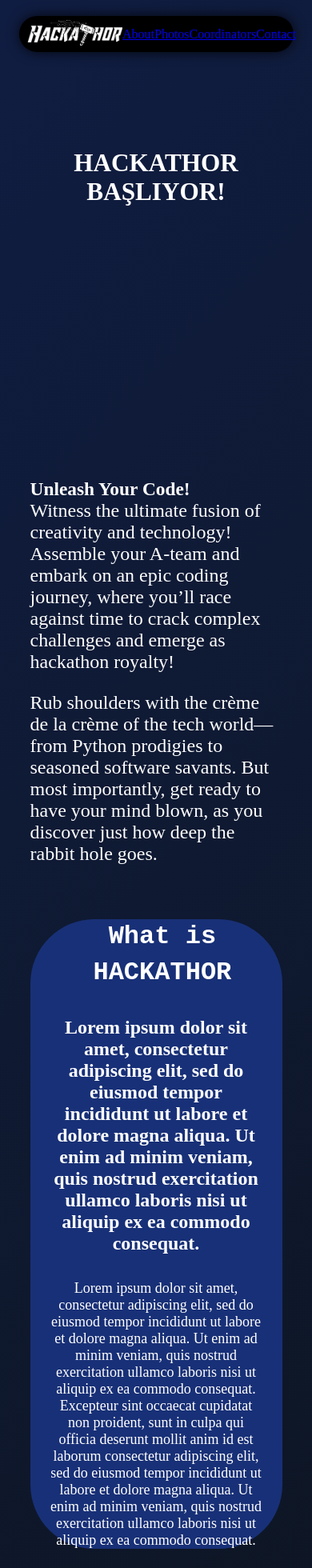
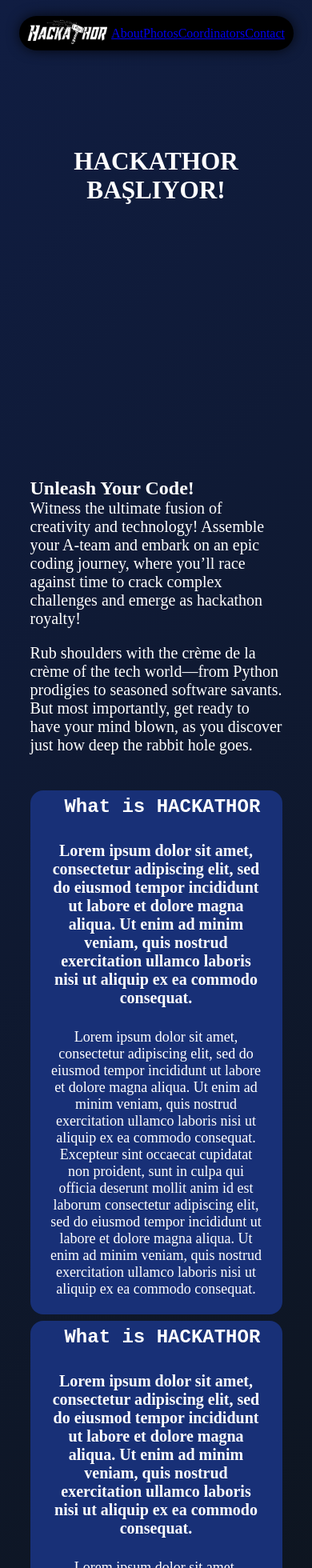
Before and after one commit to erdemerdogdu/Hackathor-Website, a React (Create React App) app: page / in a window 390 px wide. Shown: the top 1960 px of the page at 80% size. Built offline with nearby package versions, Linux system fonts and the light colour scheme.

Commit message:
footer update

```diff
--- a/src/CSS/Body.css
+++ b/src/CSS/Body.css
@@ -1,23 +1,21 @@
 .page2{
     width: 90%;
     padding:5%;
-
 }
 
 .page2 .textdiv{
-
     background-color: hsl(225, 66%, 28%);
     width: auto;
     height: auto;
-
     justify-content: center;
     border-radius: 5rem;
-
-
+    padding: 3px 0 3px 0;
+    margin: 8px 0 8px 0;
 }
 
 .page2 .textdiv h2{
     color:white;
+    margin: 1px 0 1px 0;
     font-size: 3.5vw;
     line-height: 1.4em;
     text-align: center;
@@ -43,9 +41,17 @@
         font-size:18px;
     }
     .page2 .textdiv h4{
-        font-size:24px;
+        font-size:20px;
     }
     .page2 .textdiv h2{
-        font-size: 32px;
+        font-size: 24px;
+    }
+
+    .page2 .textdiv{
+        background-color: hsl(225, 66%, 28%);
+        width: 100%;
+        height: 100%;
+        justify-content: center;
+        border-radius: 1rem;
     }
 }
--- a/src/CSS/Footer.css
+++ b/src/CSS/Footer.css
@@ -56,7 +56,12 @@ footer.top .links {
 .links-column {
     display: grid;
     gap: 10px;
-    text-align: center;
+    text-align: left;
+}
+
+.links-column a {
+    margin: 0;
+    gap: 10px;
 }
 
 footer h2 {
--- a/src/CSS/Home.css
+++ b/src/CSS/Home.css
@@ -52,6 +52,14 @@ h2 {
   }
 
   .home .home-content p{
+    font-size: 20px;
+  }
+
+  h2 {
+    text-align: left;
+    color: white;
+    padding-left: 5%;
+    margin-bottom: 0;
     font-size: 24px;
   }
 }
--- a/src/CSS/Navbar.css
+++ b/src/CSS/Navbar.css
@@ -51,8 +51,8 @@
 
   .header .logo img{
   position:relative;
-  width: 119px;
-  height: 32px;
+  width: 100px;
+  height: 30px;
   }
 
 }
```
